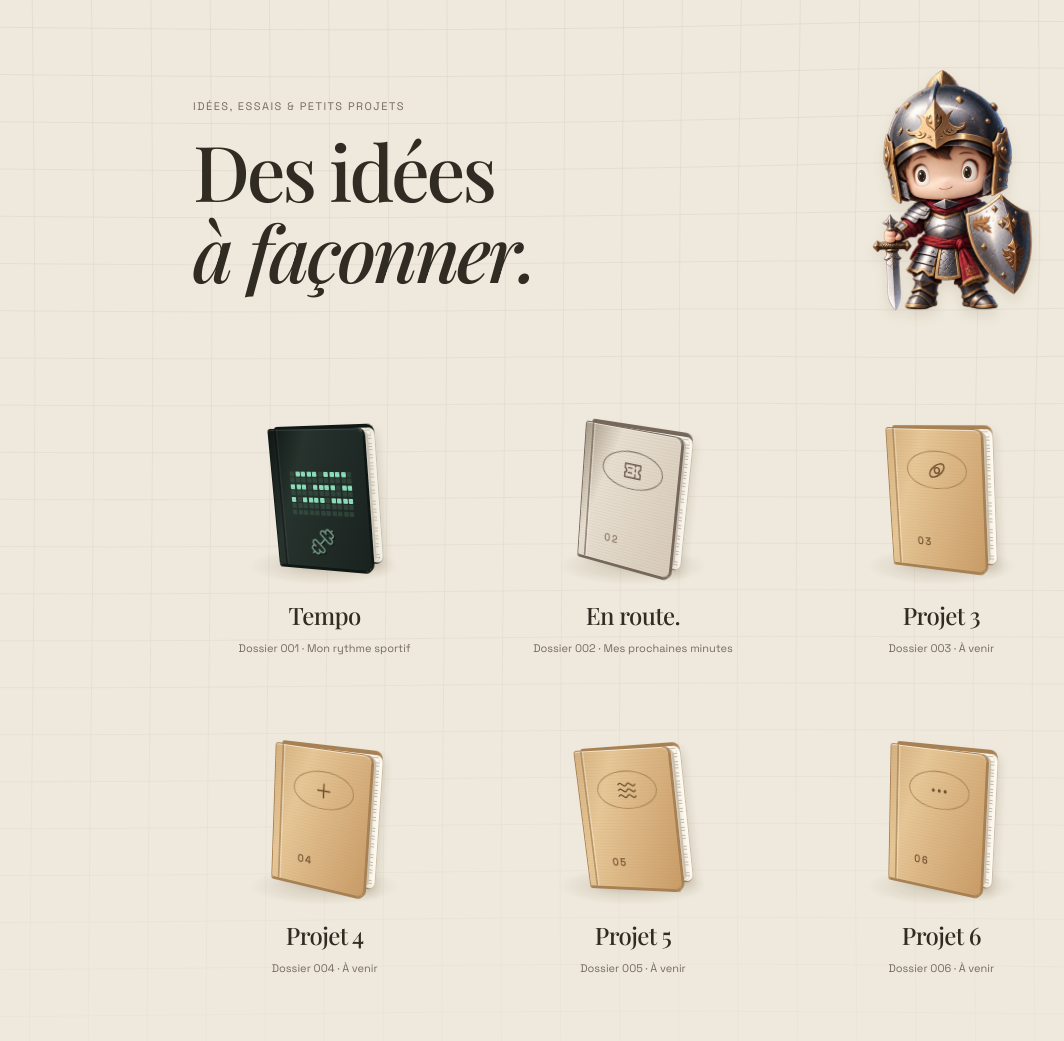
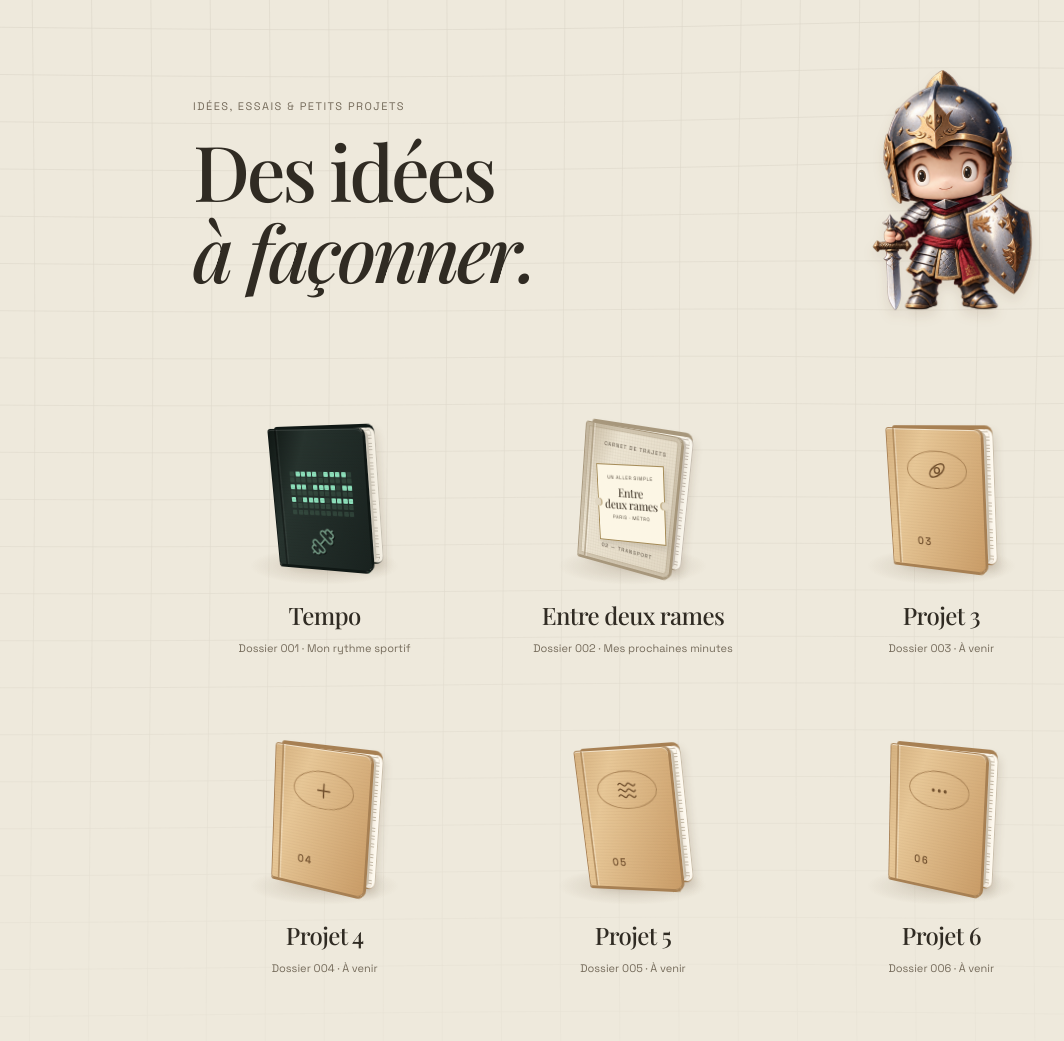
Before and after one commit to MelasseJoe/melaz-fr, a PHP site: page / in a window 1280 px wide. Shown: the whole page, without its empty margins (7-1071 px from the left). Run offline with PHP 8.4, Linux system fonts and the light colour scheme.

Commit message:
Renomme Entre deux rames et intègre le carnet Ticket composté au hub

```diff
--- a/app.js
+++ b/app.js
@@ -33,7 +33,8 @@
   const item = document.createElement(url ? 'a' : 'button');
   if (url) item.href = url; else item.type = 'button';
   const tempoCover = project.cover === 'tempo';
-  item.className = 'project' + (tempoCover ? ' tempo-project' : '') + (project.cover === 'en-route' ? ' transit-project' : '');
+  const transitCover = project.cover === 'en-route';
+  item.className = 'project' + (tempoCover ? ' tempo-project' : '') + (transitCover ? ' transit-project' : '');
   item.setAttribute('aria-label', (url ? 'Ouvrir ' : 'Découvrir ') + project.title);
   const preview = document.createElement('span');
   preview.className = 'folder-preview';
@@ -43,7 +44,8 @@
    return '<i class="' + ([0,2,4].includes(row) && (column + row) % 5 !== 0 ? 'sport' : 'pause') + '"></i>';
   }).join('') + '</span>' : '';
   const innerPage = tempoCover ? '<span class="tempo-page-calendar">' + Array.from({ length: 42 }, (_, cell) => '<i class="' + ([0,2,4].includes(cell % 7) ? 'sport' : '') + '"></i>').join('') + '</span>' : '';
-  const coverArt = tempoCover ? calendar + '<span class="tempo-haltere">' + icon('dumbbell') + '</span>' : '<span class="object-icon">' + icon(project.icon) + '</span><span class="object-number">' + String(i+1).padStart(2,'0') + '</span>';
+  const transitArt = '<span class="transit-cover-kicker">Carnet de trajets</span><span class="transit-ticket"><span class="transit-ticket-kicker">Un aller simple</span><span class="transit-ticket-title">Entre<br>deux rames</span><span class="transit-ticket-city">Paris · Métro</span></span><span class="transit-cover-footer">02 — Transport</span>';
+  const coverArt = tempoCover ? calendar + '<span class="tempo-haltere">' + icon('dumbbell') + '</span>' : transitCover ? transitArt : '<span class="object-icon">' + icon(project.icon) + '</span><span class="object-number">' + String(i+1).padStart(2,'0') + '</span>';
   preview.innerHTML = '<span class="folder-shadow"></span><span class="folder-object" style="--angle:' + [-5,5,-3,3,-7,2][i % 6] + 'deg"><span class="book-back"></span><span class="book-pages"></span><span class="book-page">' + innerPage + '</span><span class="book-ribbon"></span><span class="book-cover"><span class="book-cover-edge"></span><span class="book-cover-bottom"></span>' + coverArt + '</span></span>';
   const caption = document.createElement('span');
   caption.className = 'folder-caption';
--- a/index.html
+++ b/index.html
@@ -8,9 +8,9 @@
   <title>Des idées à façonner — Mes projets</title>
   <link rel="icon" href="assets/favicon.jpg" type="image/jpeg">
   <link rel="stylesheet" href="assets/fonts.css">
-  <link rel="stylesheet" href="styles.css?v=20261016-en-route">
-  <script defer src="projets.js?v=20261016-en-route"></script>
-  <script defer src="app.js?v=20261016-en-route"></script>
+  <link rel="stylesheet" href="styles.css?v=20261018-ticket-composte-2">
+  <script defer src="projets.js?v=20261018-entre-deux-rames"></script>
+  <script defer src="app.js?v=20261018-ticket-composte-2"></script>
 </head>
 <body>
 <main id="hub-galerie" aria-label="Mes projets">
--- a/projets.js
+++ b/projets.js
@@ -4,7 +4,7 @@
    cover: 'tempo' applique le carnet graphite ; 'en-route' applique le carnet lin. */
 window.HUB_PROJECTS = [
   { title: 'Tempo', description: 'Mon rythme sportif', icon: 'dumbbell', cover: 'tempo', url: './projets/tempo/' },
-  { title: 'En route.', description: 'Mes prochaines minutes', icon: 'ticket', cover: 'en-route', url: './projets/en-route/' },
+  { title: 'Entre deux rames', description: 'Mes prochaines minutes', icon: 'ticket', cover: 'en-route', url: './projets/en-route/' },
   { title: 'Projet 3', description: 'À venir', icon: 'orbit', url: null },
   { title: 'Projet 4', description: 'À venir', icon: 'plus', url: null },
   { title: 'Projet 5', description: 'À venir', icon: 'waves', url: null },
--- a/projets/en-route/api.php
+++ b/projets/en-route/api.php
@@ -152,6 +152,6 @@ try {
     respond($error->status, ['error' => $error->getMessage(), 'code' => $error->kind]);
 } catch (Throwable $error) {
     // Ne jamais journaliser la clé, la réponse de l’API ou le contenu d’une adresse recherchée.
-    error_log('En route: ' . get_class($error));
+    error_log('Entre deux rames: ' . get_class($error));
     respond(503, ['error' => 'Le service est momentanément indisponible. Réessaie plus tard.', 'code' => 'unavailable']);
 }
--- a/projets/en-route/app.js
+++ b/projets/en-route/app.js
@@ -67,7 +67,11 @@ function options(select, rows, preferred, placeholder) {
   select.disabled = false;
 }
 
-function setConnection(copy) { $('#connection-state').textContent = copy; }
+function setConnection(copy) {
+  const normal = copy === 'Informations voyageurs · actualisation automatique';
+  $('#connection-state').textContent = normal ? '' : copy;
+  $('#connection-state').hidden = normal;
+}
 function lineBadge(code) { return element('span', 'mt-line', code || 'M'); }
 function setSelectionTitle() {
   const line = state.lines.find(line => line.id === $('#line').value);
--- a/styles.css
+++ b/styles.css
@@ -328,8 +328,22 @@ body {margin:0;}
 #hub-galerie .tempo-page-calendar i {display:block;aspect-ratio:1;background:#d4dfd4;border-radius:1px;}
 #hub-galerie .tempo-page-calendar i.sport {background:#5f9678;}
 
-/* Carnet En route : les tons lin et café du billet de transport. */
+/* Carnet Entre deux rames : les tons lin et café du billet de transport. */
 #hub-galerie .transit-project {--folder-edge:#75675a;--folder-back:#a89b88;--folder-front:#d7cbb9;--folder-light:#e8dfd1;--sheet:#faf6ec;--rule:#c7beb2;}
 #hub-galerie .transit-project .object-icon {color:#6b574b;}
 #hub-galerie .transit-project .object-number {color:#857264;}
 #hub-galerie .transit-project .book-ribbon {background:#6b574b;}
+
+/* Entre deux rames — Ticket composté, couverture de lin et billet ivoire. */
+#hub-galerie .transit-project {--folder-edge:#a7977c;--folder-back:#c6b89f;--folder-front:#e1d7c3;--folder-light:#ece4d2;--transit-ink:#51473a;--transit-gold:#a48a56;--transit-ticket:#fcf6e5;}
+#hub-galerie .transit-project .book-cover {background:repeating-linear-gradient(90deg,transparent 0 2px,#51473a08 2px 3px),linear-gradient(110deg,var(--folder-back),var(--folder-light) 28%,var(--folder-front));box-shadow:inset 0 0 0 3px #fff8e828,inset 0 0 0 4px #a7977c80,2px 0 0 var(--folder-edge),0 2px 0 var(--folder-edge);}
+#hub-galerie .transit-project .book-ribbon {background:#987a42;}
+#hub-galerie .transit-cover-kicker,#hub-galerie .transit-cover-footer {position:absolute;left:13px;right:5px;text-align:center;font:400 5.5px/1.5 'Space Grotesk',sans-serif;letter-spacing:1px;text-transform:uppercase;color:var(--transit-ink);}
+#hub-galerie .transit-cover-kicker {top:15px;}
+#hub-galerie .transit-cover-footer {bottom:12px;}
+#hub-galerie .transit-ticket {position:absolute;top:34px;left:20px;right:10px;height:78px;padding:9px 7px 7px;display:flex;align-items:center;flex-direction:column;background:var(--transit-ticket);border:1px solid var(--transit-gold);color:var(--transit-ink);transform:translateZ(1px) rotate(-8deg);box-shadow:2px 4px 5px #51473a26;}
+#hub-galerie .transit-ticket:before,#hub-galerie .transit-ticket:after {content:'';position:absolute;top:calc(50% - 4px);width:8px;height:8px;border-radius:50%;background:var(--folder-front);}
+#hub-galerie .transit-ticket:before {left:-5px;box-shadow:1px 0 0 var(--transit-gold);}
+#hub-galerie .transit-ticket:after {right:-5px;box-shadow:-1px 0 0 var(--transit-gold);}
+#hub-galerie .transit-ticket-kicker,#hub-galerie .transit-ticket-city {font:400 5px/1.4 'Space Grotesk',sans-serif;text-transform:uppercase;letter-spacing:.7px;white-space:nowrap;}
+#hub-galerie .transit-ticket-title {font:400 12px/1.02 'Playfair Display',Georgia,serif;text-align:center;margin:5px 0 4px;letter-spacing:-.3px;}
```
Also changed, not shown: LISEZ-MOI.md (+2 -2 lines), projets/en-route/LISEZ-MOI.md (+1 -1 lines), projets/en-route/index.html (+5 -9 lines), projets/en-route/styles.css (+11 -0 lines).
